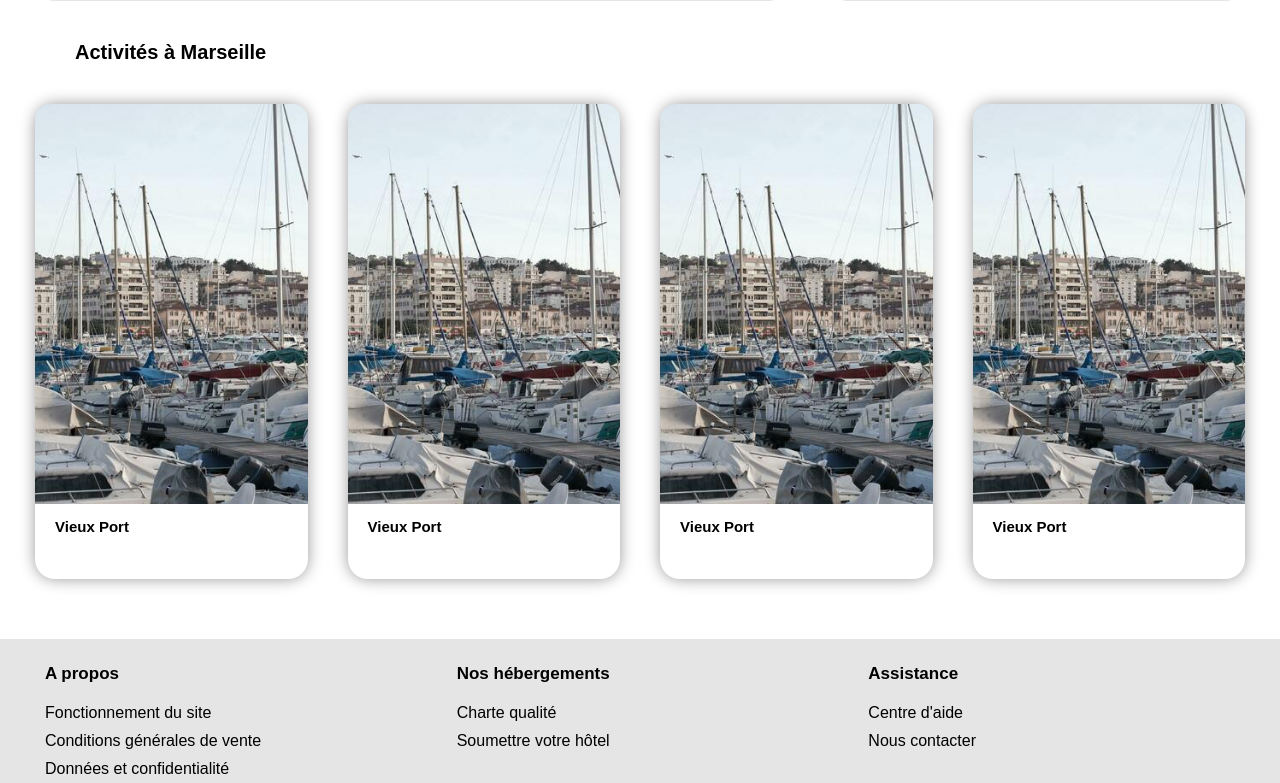
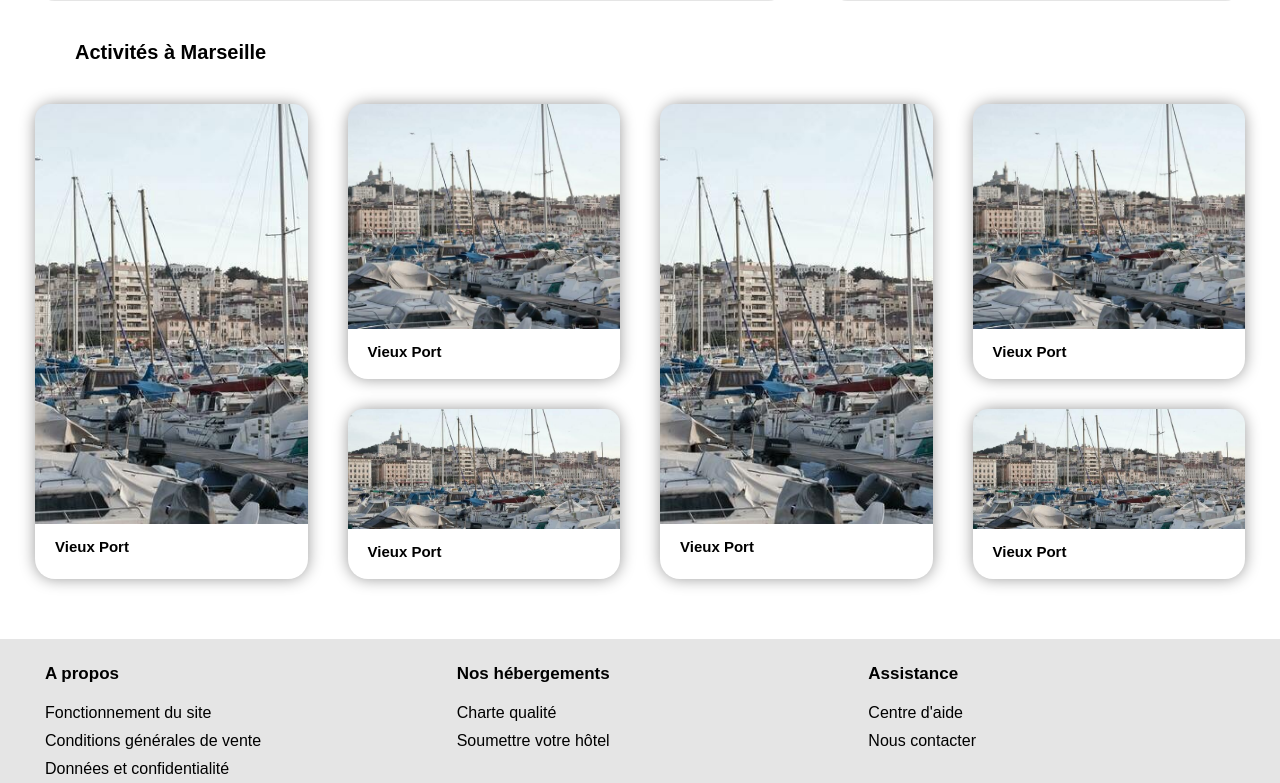
Before and after one commit to GhurdylN1/P2-Projet-Booky, a plain HTML site: page index.html in a window 1280 px wide. Shown: the part 1346-2129 px from the top of the page. Drawn offline with Linux system fonts and the light colour scheme.

Commit message:
section activités, cartes et dispositions des images, html et css

```diff
--- a/css/styles.css
+++ b/css/styles.css
@@ -416,18 +416,65 @@ nav a:hover
     transition: transform 0.5s ease-in-out;
 }
 
+.act-card-2-3
+{
+    width: 25%;
+}
+
+.act-card-2
+{
+    height: 275px;
+    border-radius: 20px;
+    box-shadow: 0 0 15px #9b9b9b;
+    transition: transform 0.5s ease-in-out;
+    margin-bottom: 30px;
+}
+
+.act-card-3
+{
+    height: 170px;
+    border-radius: 20px;
+    box-shadow: 0 0 15px #9b9b9b;
+    transition: transform 0.5s ease-in-out;
+}
+
 .act-card-1:hover
 {
     transform: scale(0.9);
 }
 
+.act-card-2:hover
+{
+    transform: scale(0.9);
+}
+
+.act-card-3:hover
+{
+    transform: scale(0.9);
+}
 
 .img-act-1
 {
     object-fit: cover;
     width: 100%;
     border-radius: 15px 15px 0 0;
-    height: 400px;
+    height: 420px;
+}
+
+.img-act-2
+{
+    object-fit: cover;
+    width: 100%;
+    border-radius: 15px 15px 0 0;
+    height: 225px;
+}
+
+.img-act-3
+{
+    object-fit: cover;
+    width: 100%;
+    border-radius: 15px 15px 0 0;
+    height: 120px;
 }
 
 .act-card-text
--- a/index.html
+++ b/index.html
@@ -195,14 +195,26 @@
           </p>
          </div>
         </div>
-        <div class="act-card-1">
+        <div class="act-card-2-3">
+         <div class="act-card-2">
           <div>
-           <img class="img-act-1" src="./images/act-small/reno-laithienne-QUgJhdY5Fyk-unsplash.jpg" alt="Vieux Port"/>
+           <img class="img-act-2" src="./images/act-small/reno-laithienne-QUgJhdY5Fyk-unsplash.jpg" alt="Vieux Port"/>
           </div>
           <div>
            <p class="act-card-text">
              <strong> Vieux Port </strong>
            </p>
+          </div>
+         </div>
+         <div class="act-card-3">
+          <div>
+           <img class="img-act-3" src="./images/act-small/reno-laithienne-QUgJhdY5Fyk-unsplash.jpg" alt="Vieux Port"/>
+          </div>
+          <div>
+           <p class="act-card-text">
+             <strong> Vieux Port </strong>
+           </p>
+          </div>
          </div>
         </div>
         <div class="act-card-1">
@@ -215,14 +227,26 @@
            </p>
           </div>
          </div>
-         <div class="act-card-1">
+         <div class="act-card-2-3">
+          <div class="act-card-2">
            <div>
-           <img class="img-act-1" src="./images/act-small/reno-laithienne-QUgJhdY5Fyk-unsplash.jpg" alt="Vieux Port"/>
+            <img class="img-act-2" src="./images/act-small/reno-laithienne-QUgJhdY5Fyk-unsplash.jpg" alt="Vieux Port"/>
            </div>
            <div>
             <p class="act-card-text">
               <strong> Vieux Port </strong>
             </p>
+           </div>
+          </div>
+          <div class="act-card-3">
+           <div>
+            <img class="img-act-3" src="./images/act-small/reno-laithienne-QUgJhdY5Fyk-unsplash.jpg" alt="Vieux Port"/>
+           </div>
+           <div>
+            <p class="act-card-text">
+              <strong> Vieux Port </strong>
+            </p>
+           </div>
           </div>
          </div>
         </div>
```
Lines whose indentation alone changed are shown as unchanged.
